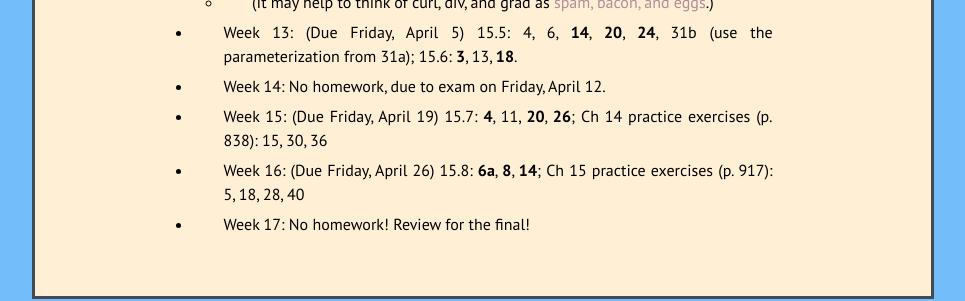
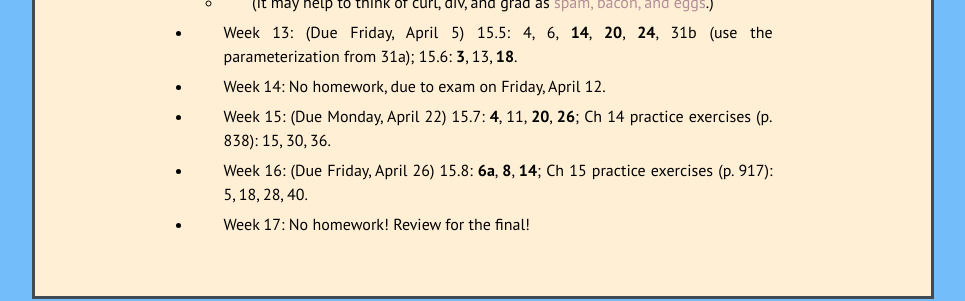
Before and after one commit to kamerynjw/kamerynjw.github.io, a Jekyll site: the page built from teaching/2019/math244.md, in a window 1280 px wide and 900 px high, scrolled down 1600 px. Shown: the part 505-806 px from the top of the window, without its empty margins (157-1122 px from the left). Built offline with Jekyll 4.4.1, drawn with Linux system fonts in a browser that asks for light colours; nearby versions of some CDN libraries; formulas are drawn with MathJax 3.

Commit message:
fixed date to be due when we actually have class

```diff
--- a/teaching/2019/math244.md
+++ b/teaching/2019/math244.md
@@ -114,8 +114,8 @@ I will grade a sub-selection of the bolded problems.
 
 * Week 14: No homework, due to exam on Friday, April 12.
 
-* Week 15: (Due Friday, April 19) 15.7: **4**, 11, **20**, **26**; Ch 14 practice exercises (p. 838): 15, 30, 36
+* Week 15: (Due Monday, April 22) 15.7: **4**, 11, **20**, **26**; Ch 14 practice exercises (p. 838): 15, 30, 36.
 
-* Week 16: (Due Friday, April 26) 15.8: **6a**, **8**, **14**; Ch 15 practice exercises (p. 917): 5, 18, 28, 40
+* Week 16: (Due Friday, April 26) 15.8: **6a**, **8**, **14**; Ch 15 practice exercises (p. 917): 5, 18, 28, 40.
 
 * Week 17: No homework! Review for the final!
```
